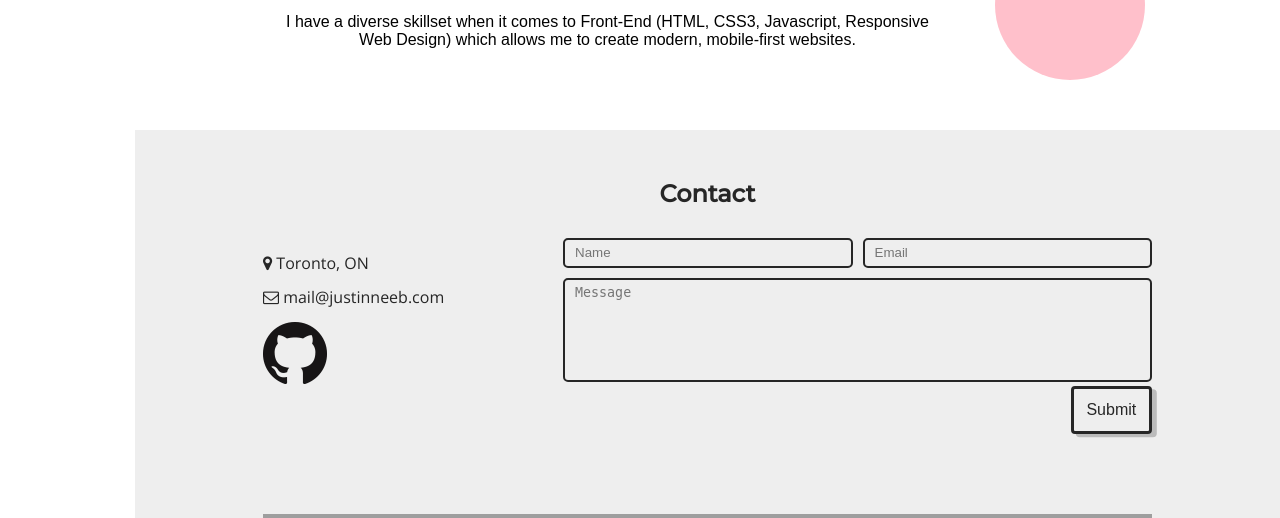
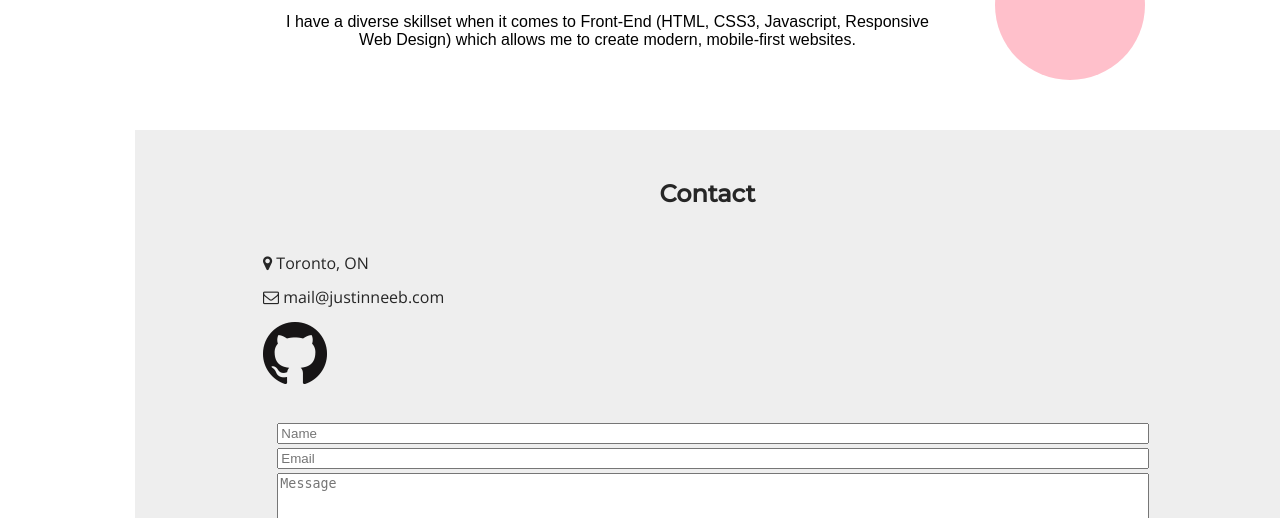
Before and after one commit to jneeb/portfolio, a PHP site: page / in a window 1280 px wide. Shown: the part 1444-1962 px from the top of the page. Run offline with PHP 8.4, Linux system fonts and the light colour scheme; some libraries are stand-ins or nearby versions; grey boxes are pictures that could not be loaded.

Commit message:
started work on styling new contact form to work with php security

```diff
--- a/css/main.css
+++ b/css/main.css
@@ -533,76 +533,18 @@ sup {
     font-family: "Open Sans", sans-serif;
     width: 300px;
     padding: 0 0 30px 0; }
-  .contact .contactFlex #contactForm {
-    padding: 0 0 30px 0; }
-    .contact .contactFlex #contactForm .row-1 {
-      margin: 0 0 10px 0; }
-      .contact .contactFlex #contactForm .row-1 input {
-        border-radius: 5px;
-        box-sizing: border-box;
-        box-shadow: none;
-        background: inherit;
-        height: 30px;
-        padding: 5px 10px;
-        margin: 10px 0 0 0;
-        border: 2px solid #262626;
-        width: 100%; }
-        .contact .contactFlex #contactForm .row-1 input:focus {
-          outline: none; }
-    .contact .contactFlex #contactForm .row-2 textarea {
-      border-radius: 5px;
-      box-sizing: border-box;
-      background-color: inherit;
-      border-color: #262626;
-      padding: 5px 10px;
-      margin: 0;
-      border: 2px solid #262626;
+  .contact .contactFlex #contactForm table {
+    width: 100%; }
+    .contact .contactFlex #contactForm table input {
       width: 100%;
-      resize: none; }
-      .contact .contactFlex #contactForm .row-2 textarea:focus {
-        outline: none; }
-    .contact .contactFlex #contactForm .row-3 a {
-      float: right; }
-    .contact .contactFlex #contactForm .test {
-      margin: 50px 0 0 0; }
-
-@media (min-width: 640px) {
-  .contact .contactFlex #contactForm .row-1 {
-    display: -webkit-box;
-    display: -ms-flexbox;
-    display: flex; }
-    .contact .contactFlex #contactForm .row-1 input {
-      margin: 0; } }
+      box-sizing: border-box; }
+    .contact .contactFlex #contactForm table textarea {
+      width: 100%;
+      box-sizing: border-box; }
 
 @media (min-width: 775px) {
   .contact {
     margin-left: 135px; } }
-
-@media (min-width: 1000px) {
-  .contact .contactFlex {
-    display: -webkit-box;
-    display: -ms-flexbox;
-    display: flex; }
-    .contact .contactFlex #contactForm {
-      -webkit-box-flex: 2;
-          -ms-flex-positive: 2;
-              flex-grow: 2; }
-      .contact .contactFlex #contactForm .row-1 {
-        -webkit-box-orient: vertical;
-        -webkit-box-direction: normal;
-            -ms-flex-direction: column;
-                flex-direction: column; }
-        .contact .contactFlex #contactForm .row-1 input {
-          margin: 10px 0 0 0; } }
-
-@media (min-width: 1150px) {
-  .contact .contactFlex #contactForm .row-1 {
-    -webkit-box-orient: horizontal;
-    -webkit-box-direction: normal;
-        -ms-flex-direction: row;
-            flex-direction: row; }
-    .contact .contactFlex #contactForm .row-1 input {
-      margin: 0; } }
 
 @media (min-width: 550px) {
   #map {
--- a/form.php
+++ b/form.php
@@ -45,7 +45,7 @@ if($errors) {
 }
 
 // Send the email
-$to = "YOUR_EMAIL";
+$to = "neebjustin@gmail.com";
 $subject = "Contact Form: $name";
 $message = "$message";
 $headers = "From: $email";
--- a/index.html
+++ b/index.html
@@ -84,15 +84,38 @@
 				</section>
 				<section id="contact" class="contact">
 					<h2>Contact</h2>
-					<span></span>
 					<div class="contactFlex">
 						<div class="contactLinks">
 							<p><i class="fa fa-map-marker" aria-hidden="true"></i> Toronto, ON</p>
 							<p><i class="fa fa-envelope-o" aria-hidden="true"></i> mail@justinneeb.com</p>
 							<a href="https://github.com/jneeb"><img src="img/github.png" alt="Github"></a>
 						</div>
-						<form id="contactForm" action="form.php">
-							<div class="row-1">
+						<form id="contactForm" action="form.php" method="post">
+							<table>
+								<div class="row-1">
+									<tr class="formName">
+										<td><label for="name"></label></td>
+										<td><input type="text" id="name" name="name" placeholder="Name" /></td>
+									</tr>
+									<tr class="formEmail">
+										<td><label for="email"></label></td>
+										<td><input type="text" id="email" name="email" placeholder="Email" /></td>
+									</tr>
+								</div>
+								<div class="row-2">
+									<tr class="formMessage">
+										<td><label for="message"></label></td>
+										<td><textarea id="message" name="message" rows="5" cols="20" placeholder="Message"></textarea></td>
+									</tr>
+								</div>
+								<div class="row-3">
+									<tr>
+										<td></td>
+										<td><input type="submit" value="Submit" id="send" /></td>
+									</tr>
+								</div>
+							</table>
+							<!-- <div class="row-1">
 								<input type="text" style="margin: 0 10px 0 0" placeholder="Name"/>
 								<input type="text" placeholder="Email"/>
 							</div>
@@ -101,7 +124,7 @@
 							</div>
 							<div class="row-3">
 								<a href="#" class="btn">Submit</a>
-							</div>
+							</div> -->
 						</form>
 					</div>
 					<div id="map"></div>
--- a/scss/_contact.sass
+++ b/scss/_contact.sass
@@ -14,85 +14,109 @@
 
 	.contactFlex
 
-
 		.contactLinks
 			font-family: $bodyFont
 			width: 300px
 			padding: 0 0 30px 0
 
 		#contactForm
-			padding: 0 0 30px 0
 
-			.row-1
-				margin: 0 0 10px 0
+			table
+				width: 100%
 
 				input
-					border-radius: 5px
+					width: 100%
 					box-sizing: border-box
-					box-shadow: none
-					background: inherit
-					height: 30px
-					padding: 5px 10px
-					margin: 10px 0 0 0
-					border: 2px solid $darkGrey
+
+				textarea
 					width: 100%
-
-					&:focus
-						outline: none
-
-			.row-2 textarea
-				border-radius: 5px
-				box-sizing: border-box
-				background-color: inherit
-				border-color: $darkGrey
-				padding: 5px 10px
-				margin: 0
-				border: 2px solid $darkGrey
-				width: 100%
-				resize: none
-
-				&:focus
-					outline: none
-
-			.row-3 a
-				float: right
-
-			.test
-				margin: 50px 0 0 0
-
-
-@media (min-width: 640px)
-	.contact .contactFlex #contactForm .row-1
-		display: flex
-
-		input
-			margin: 0
+					box-sizing: border-box
 
 @media (min-width: 775px)
 	.contact
 		margin-left: 135px
 
-
-@media (min-width: 1000px)
-	.contact .contactFlex
-		display: flex
-
-		#contactForm
-			flex-grow: 2
-
-			.row-1
-				flex-direction: column
-
-				input
-					margin: 10px 0 0 0
-
-@media (min-width: 1150px)
-	.contact .contactFlex #contactForm .row-1
-		flex-direction: row
-
-		input
-			margin: 0
-
+// 	.contactFlex
+//
+//
+// 		.contactLinks
+// 			font-family: $bodyFont
+// 			width: 300px
+// 			padding: 0 0 30px 0
+//
+// 		#contactForm
+// 			padding: 0 0 30px 0
+//
+// 			.row-1
+// 				margin: 0 0 10px 0
+//
+// 				input
+// 					border-radius: 5px
+// 					box-sizing: border-box
+// 					box-shadow: none
+// 					background: inherit
+// 					height: 30px
+// 					padding: 5px 10px
+// 					margin: 10px 0 0 0
+// 					border: 2px solid $darkGrey
+// 					width: 100%
+//
+// 					&:focus
+// 						outline: none
+//
+// 			.row-2 textarea
+// 				border-radius: 5px
+// 				box-sizing: border-box
+// 				background-color: inherit
+// 				border-color: $darkGrey
+// 				padding: 5px 10px
+// 				margin: 0
+// 				border: 2px solid $darkGrey
+// 				width: 100%
+// 				resize: none
+//
+// 				&:focus
+// 					outline: none
+//
+// 			.row-3 a
+// 				float: right
+//
+// 			.test
+// 				margin: 50px 0 0 0
+//
+//
+// @media (min-width: 640px)
+// 	.contact .contactFlex #contactForm .row-1
+// 		display: flex
+//
+// 		input
+// 			margin: 0
+//
+// @media (min-width: 775px)
+// 	.contact
+// 		margin-left: 135px
+//
+//
+// @media (min-width: 1000px)
+// 	.contact .contactFlex
+// 		display: flex
+//
+// 		#contactForm
+// 			flex-grow: 2
+//
+// 			.row-1
+// 				flex-direction: column
+//
+// 				input
+// 					margin: 10px 0 0 0
+//
+// @media (min-width: 1150px)
+// 	.contact .contactFlex #contactForm .row-1
+// 		flex-direction: row
+//
+// 		input
+// 			margin: 0
+//
 @media (min-width: 550px)
 	#map
 		margin: 50px 0 0 0
```
